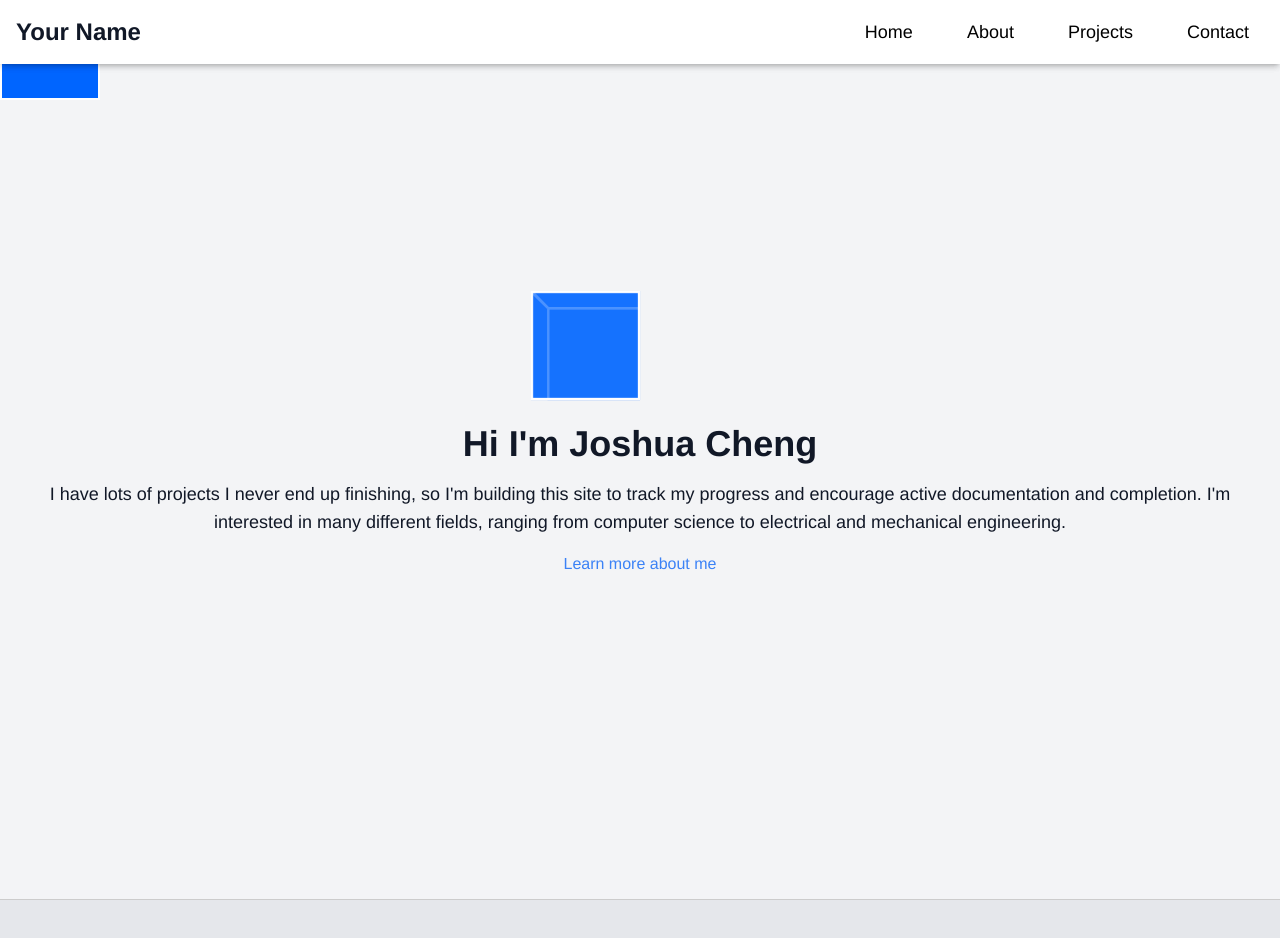
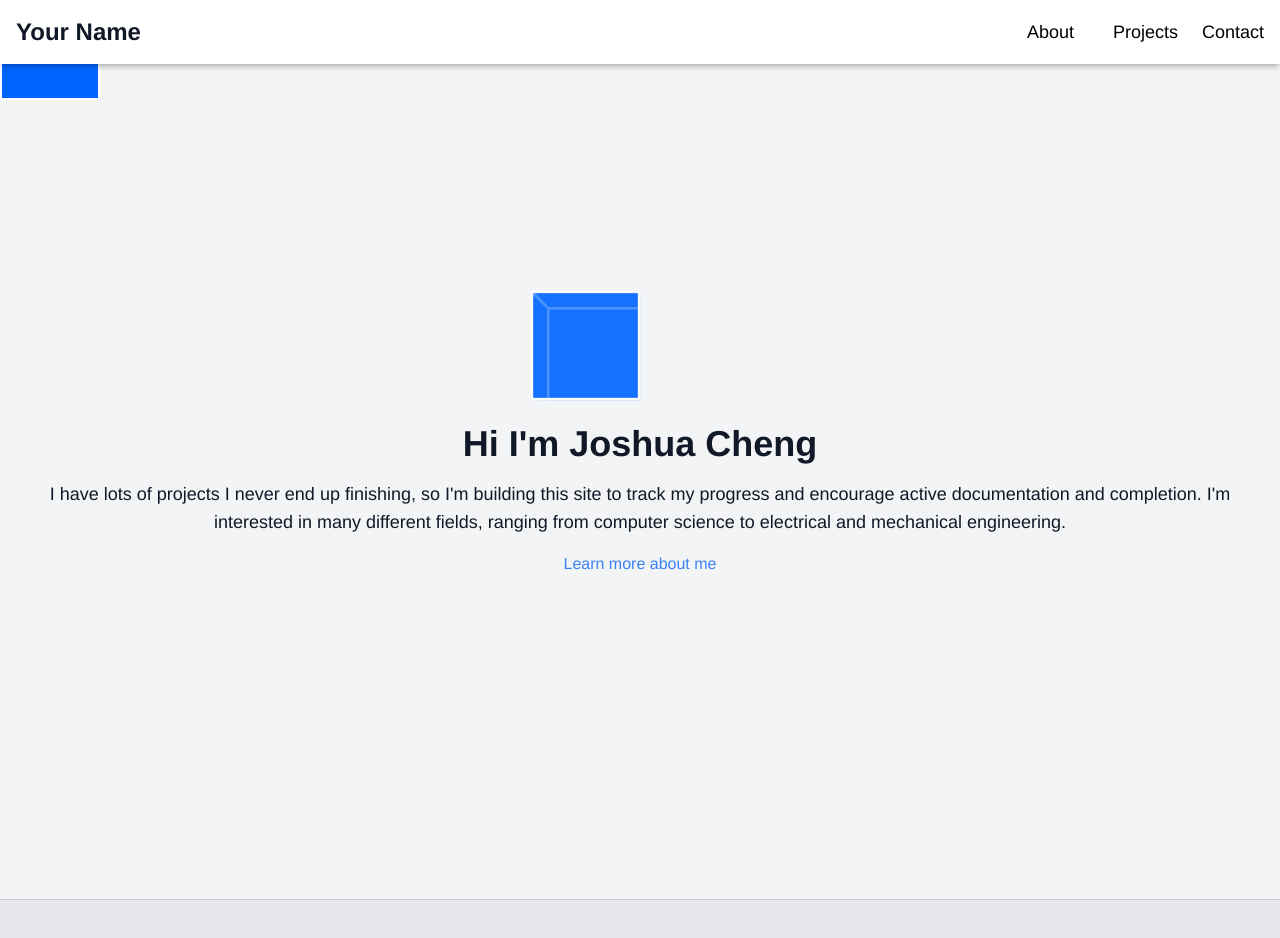
Before and after one commit to joshua142857/joshua142857.github.io, a plain HTML site: page index.html in a window 1280 px wide. Shown: the top 938 px of the page. Drawn offline with nearby package versions, Linux system fonts and the light colour scheme.

Commit message:
add smooth scrolling and nav links 2

```diff
--- a/index.html
+++ b/index.html
@@ -12,10 +12,9 @@
         <nav class="container mx-auto flex justify-between items-center">
             <h1 class="text-2xl font-bold">Your Name</h1>
             <ul class="flex space-x-6">
-                <li><a href="/" class="hover:text-blue-500">Home</a></li>
-                <li><a href="/about" class="hover:text-blue-500">About</a></li>
-                <li><a href="/projects" class="hover:text-blue-500">Projects</a></li>
-                <li><a href="/contact.html" class="hover:text-blue-500">Contact</a></li>
+                <a href="#about" class="hover:text-blue-500">About</a>
+                <a href="#projects" class="hover:text-blue-500">Projects</a>
+                <a href="#contact" class="hover:text-blue-500">Contact</a>
             </ul>
         </nav>
     </header>
```
